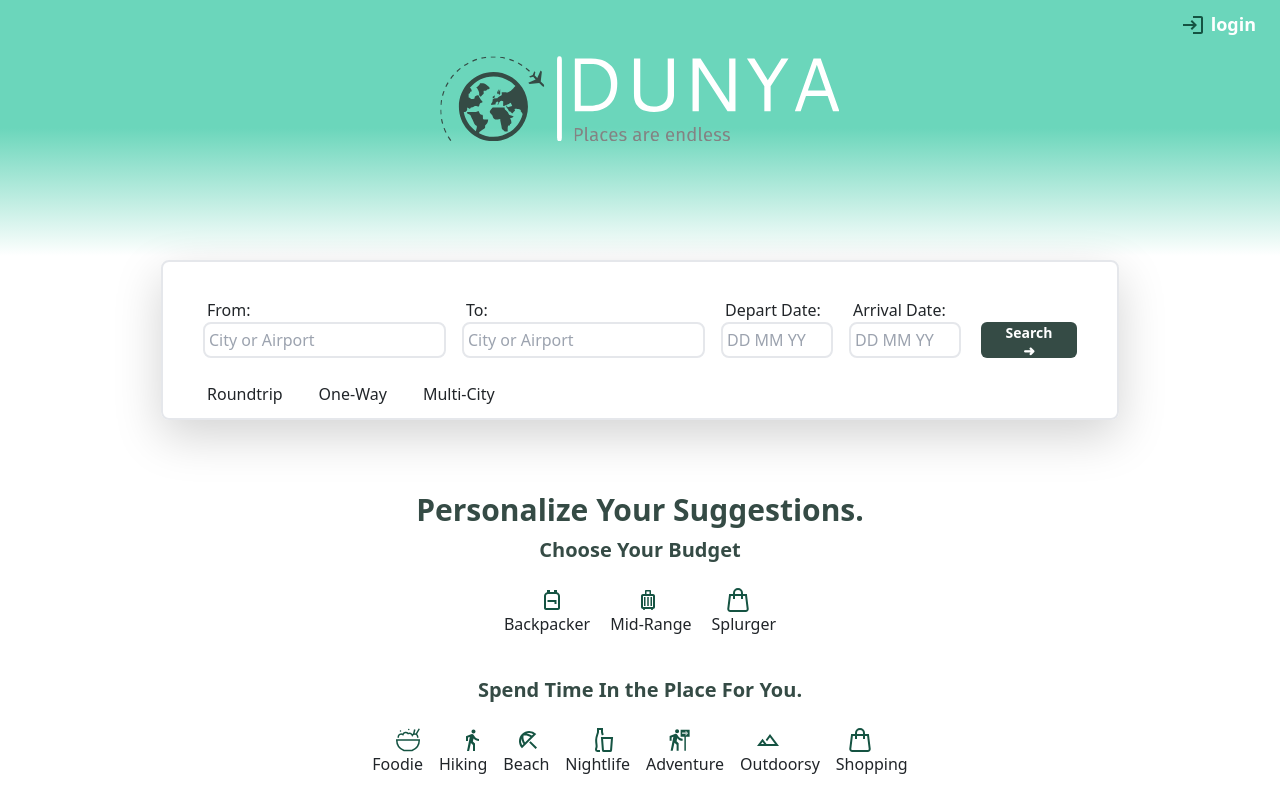
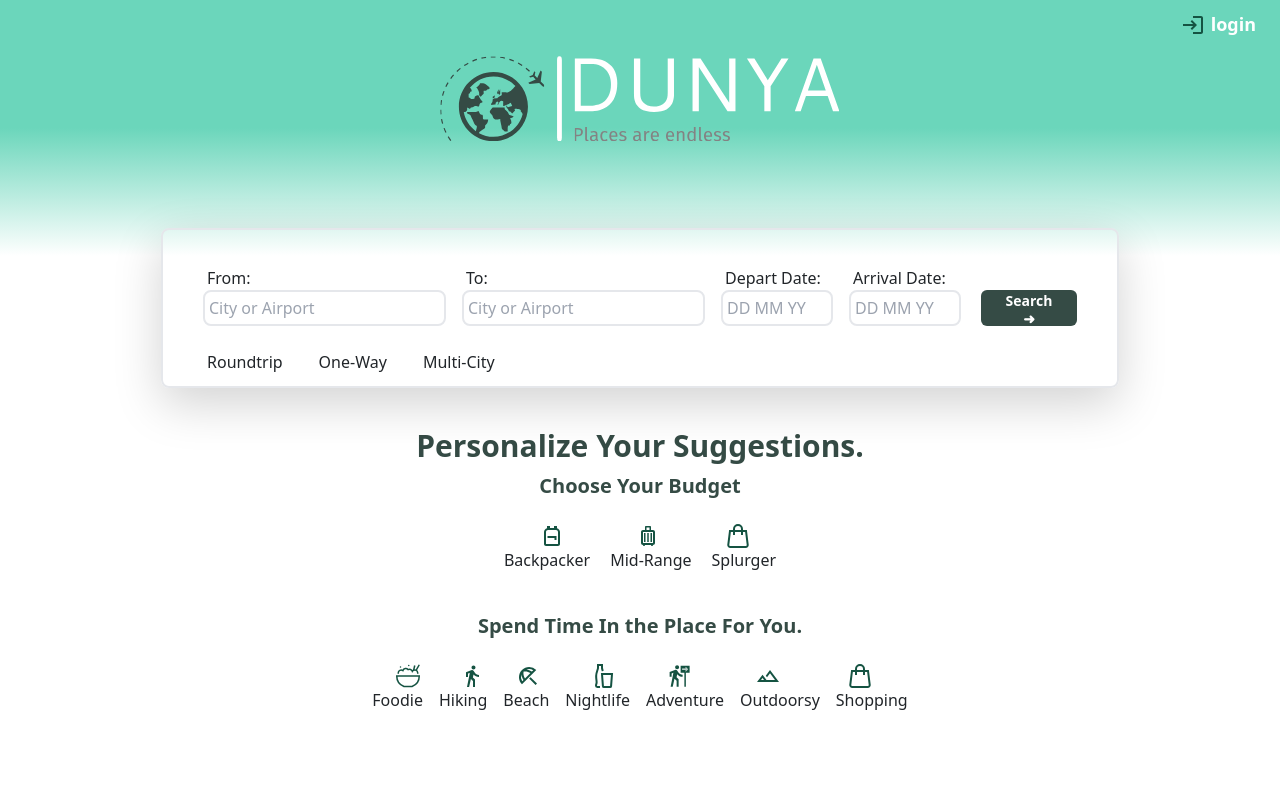
Before and after one commit to WahabJI/CodeRED-Redacted_W, a Next.js app in the folder app/: page / in a window 1280 px wide. Shown: the top 812 px of the page. Built offline with nearby package versions, Linux system fonts and the light colour scheme; no server answers.

Commit message:
first h2 in home page

```diff
--- a/app/pages/index.tsx
+++ b/app/pages/index.tsx
@@ -34,7 +34,7 @@ export default function Home() {
         <Logo/>
 
         <SearchBar></SearchBar>
-        <h2 className="text-marine text-center text-3xl font-semibold mt-52">Personalize Your Suggestions.</h2>
+        <h2 className="text-marine text-center text-3xl font-semibold mt-36">Personalize Your Suggestions.</h2>
         <Budget></Budget>
         <Activities></Activities>
 
```
